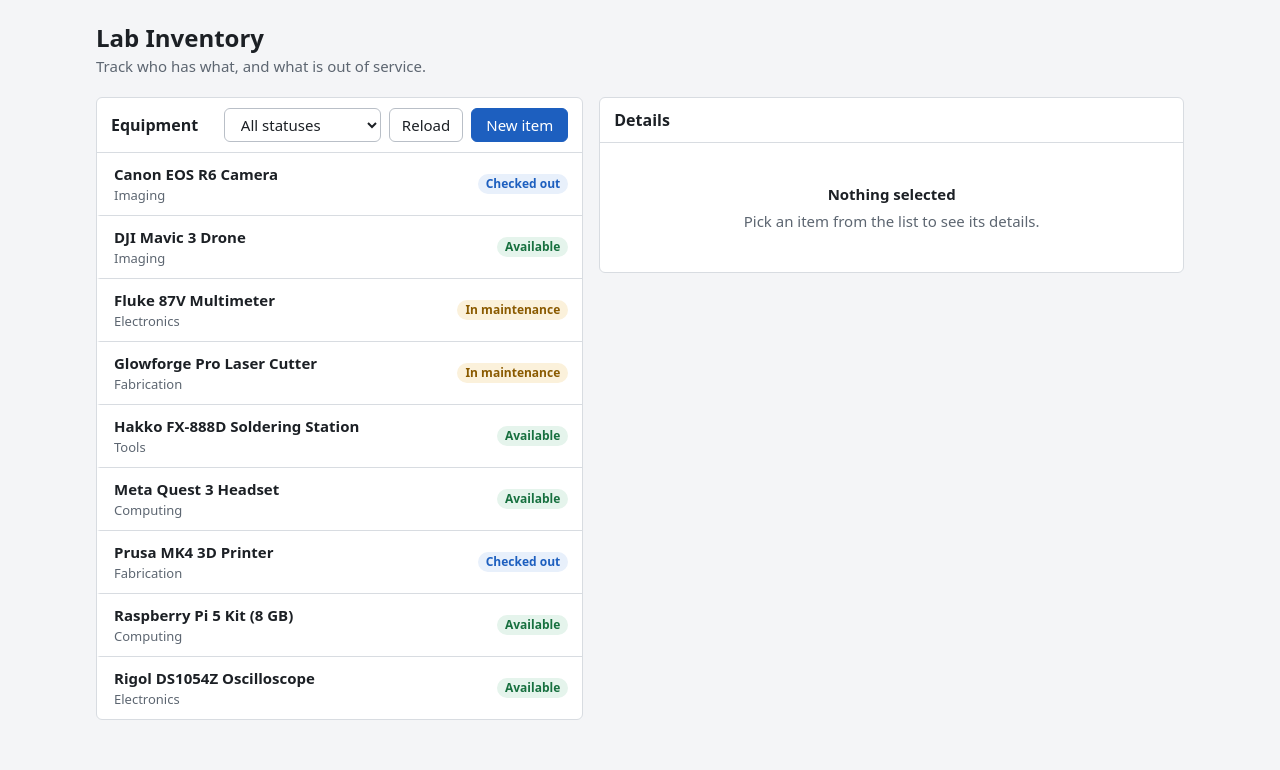
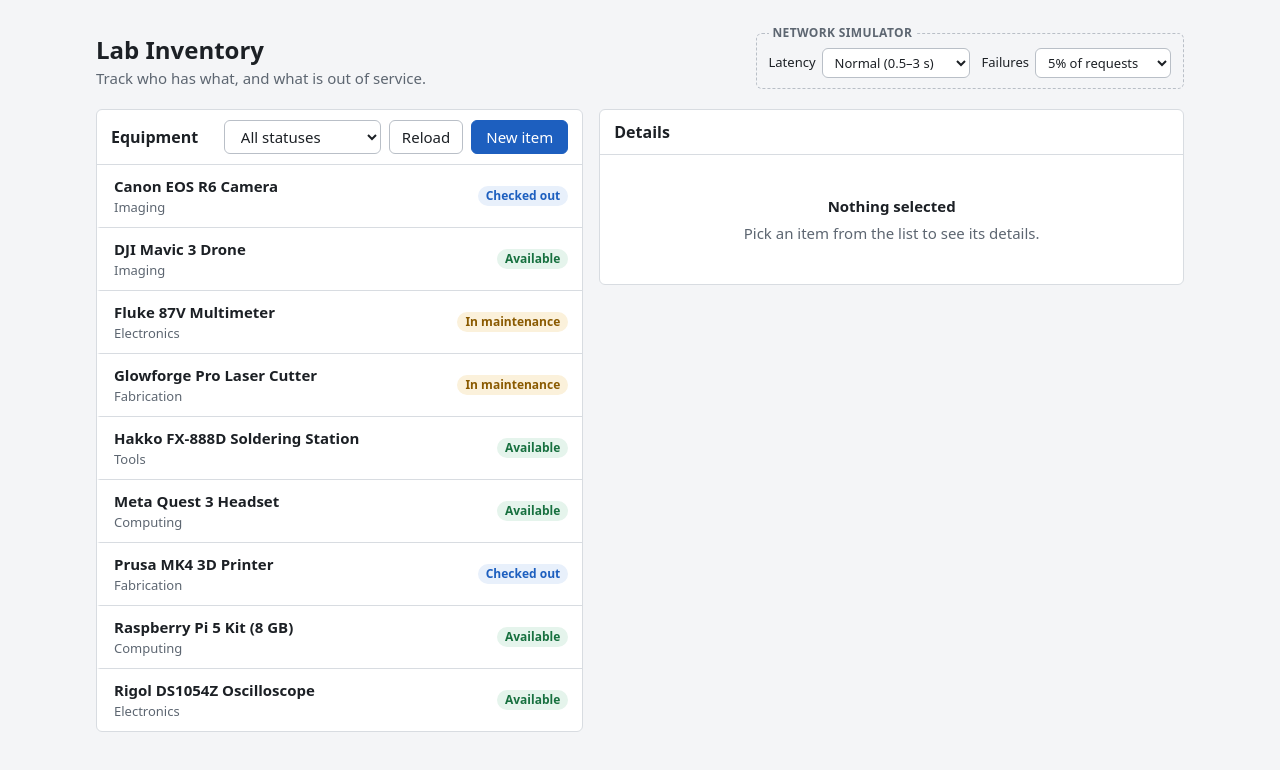
Before and after one commit to yanekissayabully/lab-inventory, a Next.js app: page / in a window 1280 px wide. Shown: the top 770 px of the page. Built offline with nearby package versions, Linux system fonts and the light colour scheme.

Commit message:
Add network simulator for latency and failure rate

```diff
--- a/components/Inventory.module.css
+++ b/components/Inventory.module.css
@@ -5,6 +5,11 @@
 }
 
 .header {
+  display: flex;
+  flex-wrap: wrap;
+  align-items: flex-end;
+  justify-content: space-between;
+  gap: 12px 24px;
   margin-bottom: 20px;
 }
 
--- a/components/Inventory.tsx
+++ b/components/Inventory.tsx
@@ -23,6 +23,7 @@
 import ItemDetails, { type DetailsState } from "./ItemDetails";
 import ItemForm, { EMPTY_INPUT } from "./ItemForm";
 import ItemList, { type LoadStatus } from "./ItemList";
+import Simulator from "./Simulator";
 import { statusLabel } from "./StatusBadge";
 import styles from "./Inventory.module.css";
 
@@ -302,10 +303,13 @@
   return (
     <div className={styles.shell}>
       <header className={styles.header}>
-        <h1 className={styles.title}>Lab Inventory</h1>
-        <p className={styles.subtitle}>
-          Track who has what, and what is out of service.
-        </p>
+        <div>
+          <h1 className={styles.title}>Lab Inventory</h1>
+          <p className={styles.subtitle}>
+            Track who has what, and what is out of service.
+          </p>
+        </div>
+        <Simulator />
       </header>
 
       {notice && (
--- /dev/null
+++ b/components/Simulator.module.css
@@ -0,0 +1,33 @@
+.simulator {
+  display: flex;
+  flex-wrap: wrap;
+  gap: 12px;
+  margin: 0;
+  padding: 6px 12px 10px;
+  border: 1px dashed var(--border-strong);
+  border-radius: var(--radius);
+}
+
+.legend {
+  padding: 0 4px;
+  font-size: 12px;
+  font-weight: 600;
+  letter-spacing: 0.03em;
+  text-transform: uppercase;
+  color: var(--muted);
+}
+
+.field {
+  display: flex;
+  align-items: center;
+  gap: 6px;
+  font-size: 13px;
+}
+
+.field select {
+  height: 30px;
+  padding: 0 8px;
+  border: 1px solid var(--border-strong);
+  border-radius: var(--radius);
+  background: var(--surface);
+}
--- /dev/null
+++ b/components/Simulator.tsx
@@ -0,0 +1,64 @@
+import { useState } from "react";
+import { getApiConfig, setApiConfig } from "@/lib/api/settings";
+import styles from "./Simulator.module.css";
+
+const DELAYS = [
+  { label: "Fast (100–400 ms)", minDelay: 100, maxDelay: 400 },
+  { label: "Normal (0.5–3 s)", minDelay: 500, maxDelay: 3000 },
+  { label: "Slow (2–6 s)", minDelay: 2000, maxDelay: 6000 },
+];
+
+const ERROR_RATES = [0, 0.05, 0.3];
+
+/** Controls for the fake network, so slow and failing requests are easy to try. */
+export default function Simulator() {
+  const [delayIndex, setDelayIndex] = useState(() =>
+    DELAYS.findIndex((d) => d.minDelay === getApiConfig().minDelay),
+  );
+  const [errorChance, setErrorChance] = useState(
+    () => getApiConfig().errorChance,
+  );
+
+  return (
+    <fieldset className={styles.simulator}>
+      <legend className={styles.legend}>Network simulator</legend>
+      <label className={styles.field}>
+        <span>Latency</span>
+        <select
+          value={delayIndex}
+          onChange={(e) => {
+            const index = Number(e.target.value);
+            setDelayIndex(index);
+            setApiConfig({
+              minDelay: DELAYS[index].minDelay,
+              maxDelay: DELAYS[index].maxDelay,
+            });
+          }}
+        >
+          {DELAYS.map((d, index) => (
+            <option key={d.label} value={index}>
+              {d.label}
+            </option>
+          ))}
+        </select>
+      </label>
+      <label className={styles.field}>
+        <span>Failures</span>
+        <select
+          value={errorChance}
+          onChange={(e) => {
+            const chance = Number(e.target.value);
+            setErrorChance(chance);
+            setApiConfig({ errorChance: chance });
+          }}
+        >
+          {ERROR_RATES.map((rate) => (
+            <option key={rate} value={rate}>
+              {Math.round(rate * 100)}% of requests
+            </option>
+          ))}
+        </select>
+      </label>
+    </fieldset>
+  );
+}
```
Also changed, not shown: 1 other file (tests, documents, lock files or other folders).
